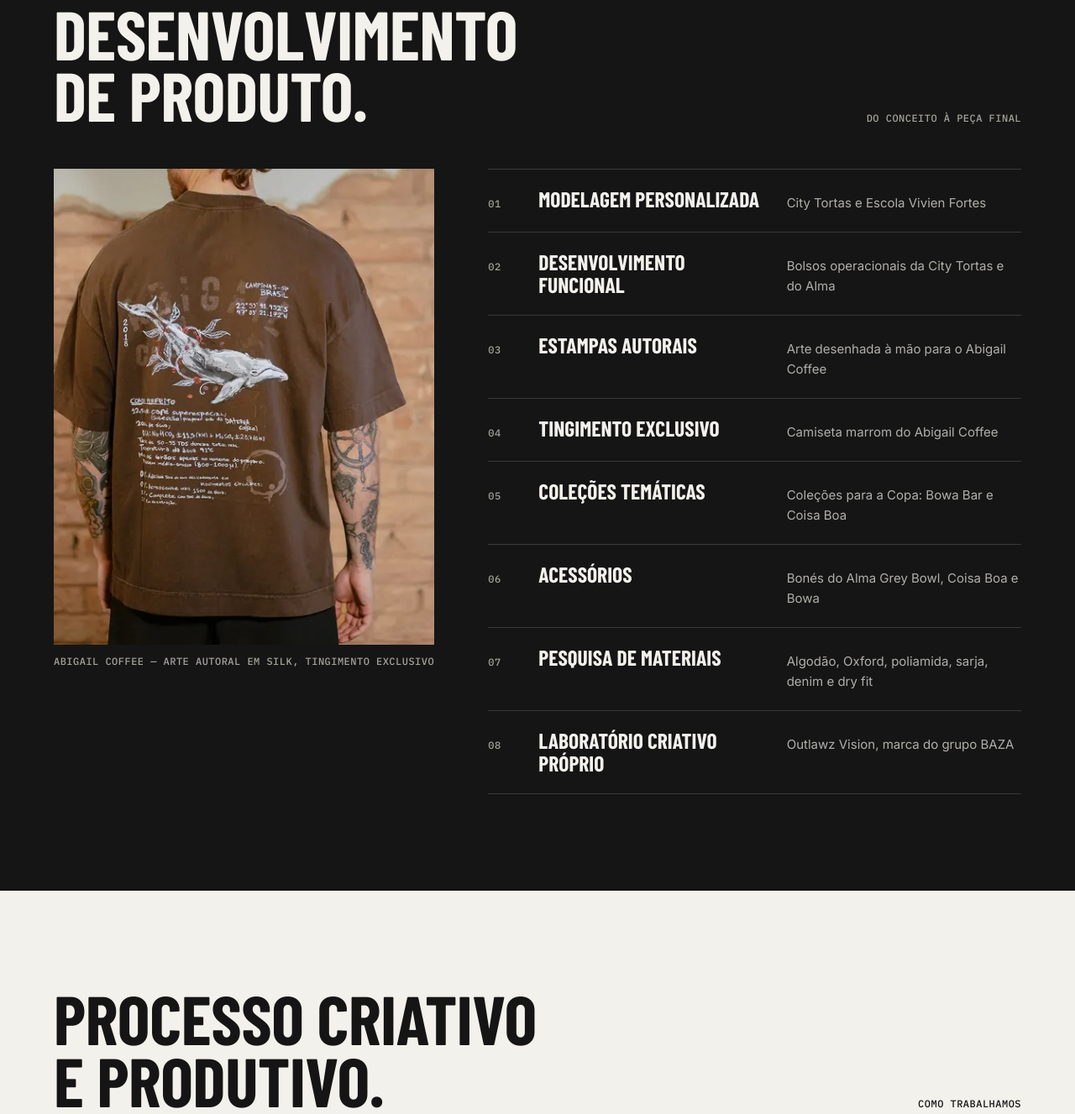
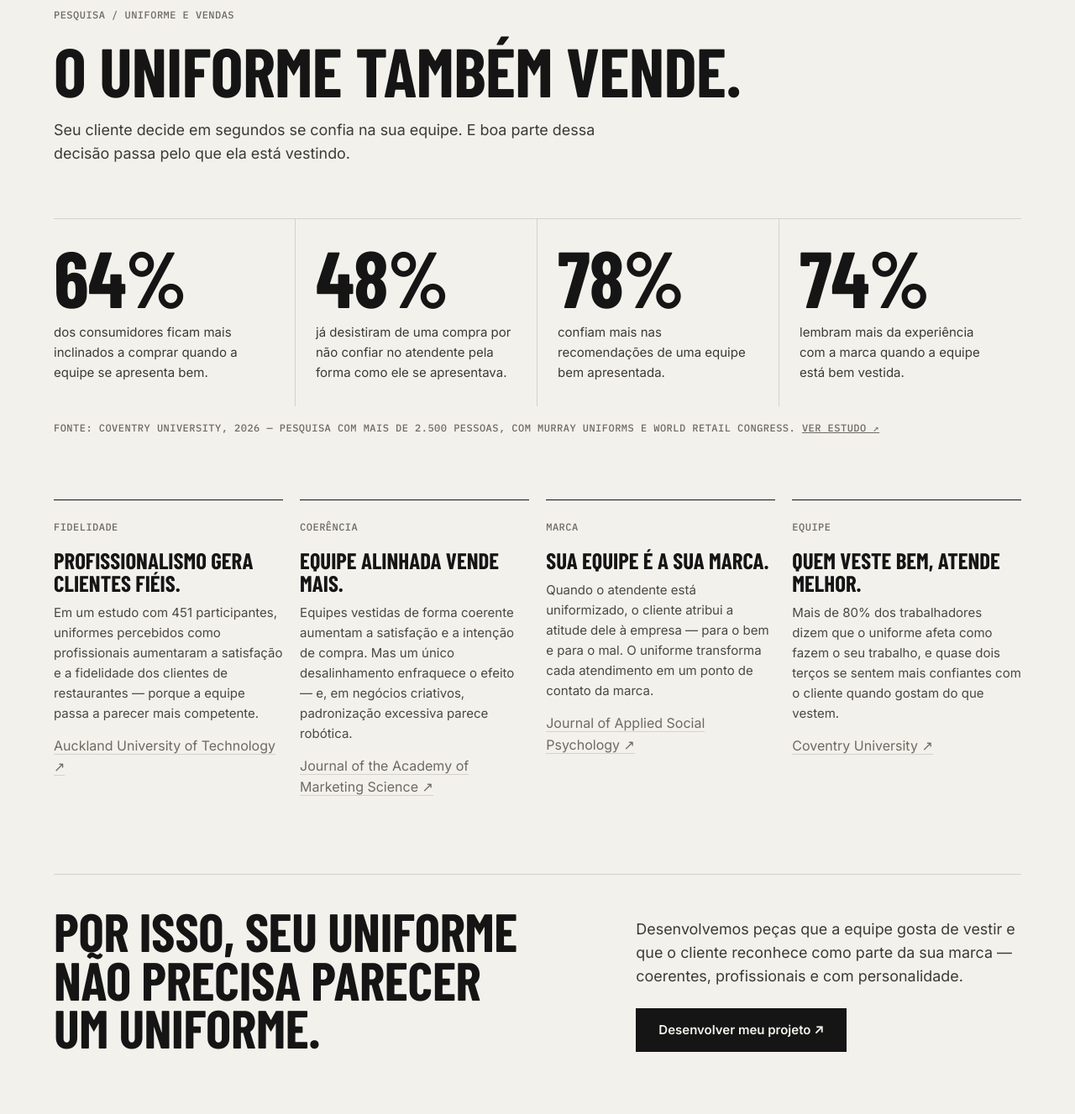
Before and after one commit to Thesancs/baza-site, a plain HTML site: page index.html in a window 1280 px wide. Shown: the part 6442-7769 px from the top of the page at 84% size. Drawn offline with nearby package versions, Linux system fonts and the light colour scheme; a web font is replaced by a local one.

Commit message:
Adiciona seção de pesquisa: impacto do uniforme nas vendas
Co-Authored-By: Claude Opus 5.5 <noreply@anthropic.com>
Claude-Session: https://claude.ai/code/session_01Rbdjim1d7CQFLr1nAd8KLX

```diff
--- a/index.html
+++ b/index.html
@@ -126,6 +126,28 @@ section{padding:clamp(72px,9vw,140px) 0}
 .manifesto-text p:first-child{font-size:clamp(20px,1.8vw,26px);line-height:1.4;color:var(--carbon)}
 .tri{display:flex;gap:28px;flex-wrap:wrap;margin-top:32px;padding-top:20px;border-top:1px solid var(--line)}
 @media(max-width:760px){.manifesto-grid{grid-template-columns:1fr}}
+
+
+/* research */
+.research{background:var(--cotton);color:var(--carbon);border-top:1px solid var(--line)}
+.research .lead{color:#3c3a35;margin-top:20px}
+.stats{display:grid;grid-template-columns:repeat(4,minmax(0,1fr));border-top:1px solid var(--line);margin-top:clamp(40px,5vw,72px)}
+.stat{padding:28px 24px 28px 0;border-right:1px solid var(--line)}
+.stat+.stat{padding-left:24px}.stat:last-child{border-right:0}
+.stat b{display:block;font:800 clamp(64px,7.4vw,124px)/.85 var(--display);letter-spacing:-.01em}
+.stat p{margin:14px 0 0;font-size:15px;color:#3c3a35;max-width:30ch}
+.src{margin-top:18px;color:#6d6a63}
+.src a{color:inherit}
+.studies{display:grid;grid-template-columns:repeat(4,minmax(0,1fr));gap:clamp(12px,1.6vw,22px);margin-top:clamp(48px,6vw,96px)}
+.study{border-top:1px solid var(--carbon);padding-top:18px}
+.study h3{font:800 clamp(24px,2.1vw,32px)/1 var(--display);text-transform:uppercase;margin:14px 0 10px}
+.study p{margin:0 0 14px;font-size:15px;color:#4a4842}
+.study a{color:#6d6a63;text-decoration:none;border-bottom:1px solid var(--line)}
+.study a:hover{color:var(--carbon)}
+.research-close{display:grid;grid-template-columns:minmax(0,7fr) minmax(0,5fr);gap:clamp(24px,4vw,72px);align-items:end;margin-top:clamp(56px,7vw,110px);padding-top:clamp(28px,3vw,44px);border-top:1px solid var(--line)}
+.research-close .display{font-size:clamp(40px,5vw,84px)}
+@media(max-width:960px){.stats,.studies{grid-template-columns:repeat(2,minmax(0,1fr))}.stat:nth-child(2){border-right:0}.stat:nth-child(3){padding-left:0}.stat:nth-child(n+3){border-top:1px solid var(--line)}.research-close{grid-template-columns:1fr}}
+@media(max-width:520px){.stats,.studies{grid-template-columns:1fr}.stat,.stat+.stat{border-right:0;padding:24px 0;border-top:1px solid var(--line)}.stat:first-child{border-top:0}}
 
 /* development (dark) */
 .dev{background:var(--carbon);color:var(--cotton)}
@@ -335,6 +357,33 @@ body.lock{overflow:hidden}
         <p>Nos uniformes, vamos além dos formatos tradicionais e padronizados. Desenvolvemos peças que também fazem parte do universo da marca, com modelagens, materiais e acabamentos pensados para cada projeto.</p>
         <div class="tri"><span class="mono">Development</span><span class="mono">Design</span><span class="mono">Production</span></div>
       </div>
+    </div>
+  </div>
+</section>
+
+
+<!-- 04b PESQUISA: UNIFORME E VENDAS -->
+<section class="research" id="pesquisa">
+  <div class="wrap">
+    <span class="mono" style="color:#6d6a63">Pesquisa / Uniforme e vendas</span>
+    <h2 class="display h2 rv" style="margin-top:18px">O uniforme também vende.</h2>
+    <p class="lead">Seu cliente decide em segundos se confia na sua equipe. E boa parte dessa decisão passa pelo que ela está vestindo.</p>
+    <div class="stats">
+      <div class="stat rv"><b>64%</b><p>dos consumidores ficam mais inclinados a comprar quando a equipe se apresenta bem.</p></div>
+      <div class="stat rv"><b>48%</b><p>já desistiram de uma compra por não confiar no atendente pela forma como ele se apresentava.</p></div>
+      <div class="stat rv"><b>78%</b><p>confiam mais nas recomendações de uma equipe bem apresentada.</p></div>
+      <div class="stat rv"><b>74%</b><p>lembram mais da experiência com a marca quando a equipe está bem vestida.</p></div>
+    </div>
+    <p class="src mono">Fonte: Coventry University, 2026 — pesquisa com mais de 2.500 pessoas, com Murray Uniforms e World Retail Congress. <a href="https://www.coventry.ac.uk/news/2026/workers-uniforms/" target="_blank" rel="noopener">Ver estudo ↗</a></p>
+    <div class="studies">
+      <article class="study rv"><span class="mono" style="color:#6d6a63">Fidelidade</span><h3>Profissionalismo gera clientes fiéis.</h3><p>Em um estudo com 451 participantes, uniformes percebidos como profissionais aumentaram a satisfação e a fidelidade dos clientes de restaurantes — porque a equipe passa a parecer mais competente.</p><a href="https://openrepository.aut.ac.nz/handle/10292/14188" target="_blank" rel="noopener">Auckland University of Technology ↗</a></article>
+      <article class="study rv"><span class="mono" style="color:#6d6a63">Coerência</span><h3>Equipe alinhada vende mais.</h3><p>Equipes vestidas de forma coerente aumentam a satisfação e a intenção de compra. Mas um único desalinhamento enfraquece o efeito — e, em negócios criativos, padronização excessiva parece robótica.</p><a href="https://newsblog.drexel.edu/2019/01/11/customer-satisfaction-can-rise-if-sales-teams-dress-act-alike/" target="_blank" rel="noopener">Journal of the Academy of Marketing Science ↗</a></article>
+      <article class="study rv"><span class="mono" style="color:#6d6a63">Marca</span><h3>Sua equipe é a sua marca.</h3><p>Quando o atendente está uniformizado, o cliente atribui a atitude dele à empresa — para o bem e para o mal. O uniforme transforma cada atendimento em um ponto de contato da marca.</p><a href="https://dornsife.usc.edu/norbert-schwarz/wp-content/uploads/sites/231/2023/12/20_JASP_Smith_Chandler_Schwarz_Uniformity.pdf" target="_blank" rel="noopener">Journal of Applied Social Psychology ↗</a></article>
+      <article class="study rv"><span class="mono" style="color:#6d6a63">Equipe</span><h3>Quem veste bem, atende melhor.</h3><p>Mais de 80% dos trabalhadores dizem que o uniforme afeta como fazem o seu trabalho, e quase dois terços se sentem mais confiantes com o cliente quando gostam do que vestem.</p><a href="https://www.coventry.ac.uk/news/2026/workers-uniforms/" target="_blank" rel="noopener">Coventry University ↗</a></article>
+    </div>
+    <div class="research-close">
+      <h2 class="display">Por isso, seu uniforme não precisa parecer um uniforme.</h2>
+      <div><p class="lead" style="margin:0 0 24px">Desenvolvemos peças que a equipe gosta de vestir e que o cliente reconhece como parte da sua marca — coerentes, profissionais e com personalidade.</p><a class="btn btn-dark" href="#contato">Desenvolver meu projeto ↗</a></div>
     </div>
   </div>
 </section>
```
